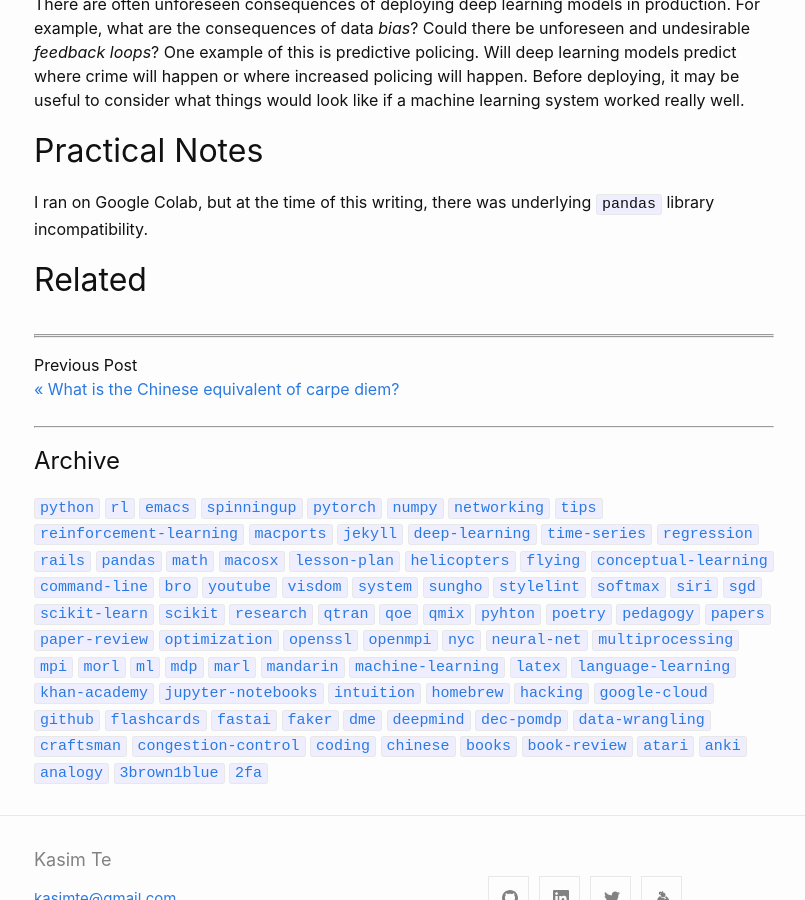
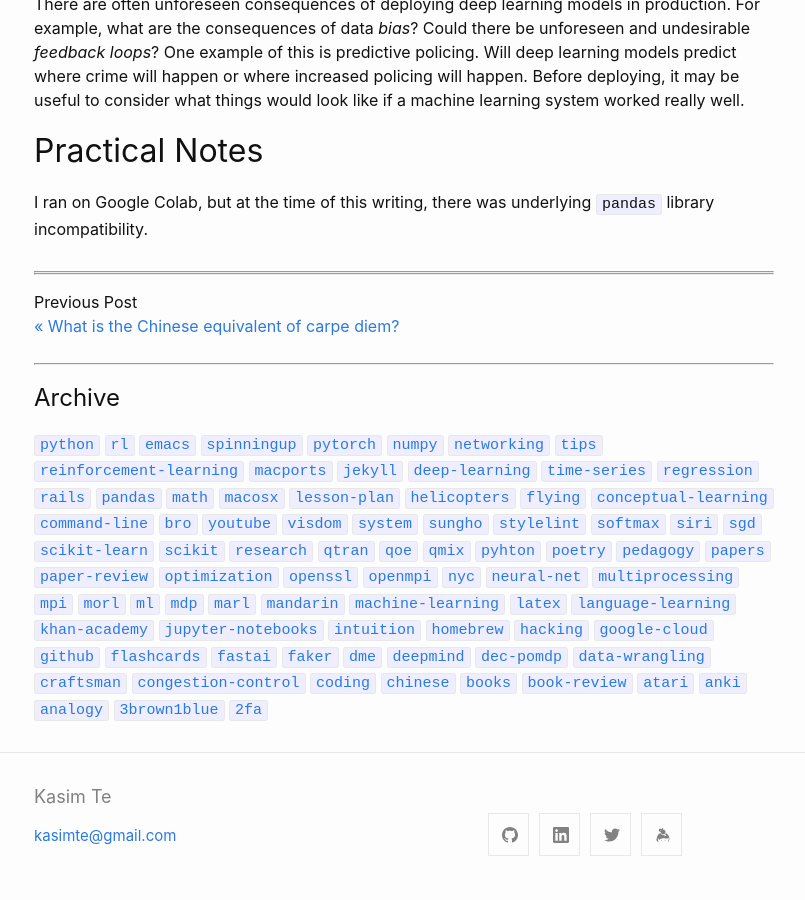
Before and after one commit to kasimte/kasimte.github.io, a Jekyll site: the page built from _posts/2020-09-05-fastai-fastbook-lesson-2-production-personal-notes.md, in a window 1280 px wide and 900 px high, scrolled down 3119 px. Shown: the whole window, without its empty margins (236-1041 px from the left). Built offline with Jekyll 4.4.1, drawn with Linux system fonts in a browser that asks for light colours; nearby versions of some CDN libraries; comment, search, counter and statistics services are not loaded.

Commit message:
Remove blank section.

```diff
--- a/_posts/2020-09-05-fastai-fastbook-lesson-2-production-personal-notes.md
+++ b/_posts/2020-09-05-fastai-fastbook-lesson-2-production-personal-notes.md
@@ -152,5 +152,3 @@ would look like if a machine learning system worked really well.
 
 I ran on Google Colab, but at the time of this writing, there was
 underlying `pandas` library incompatibility.
-
-## Related
```
